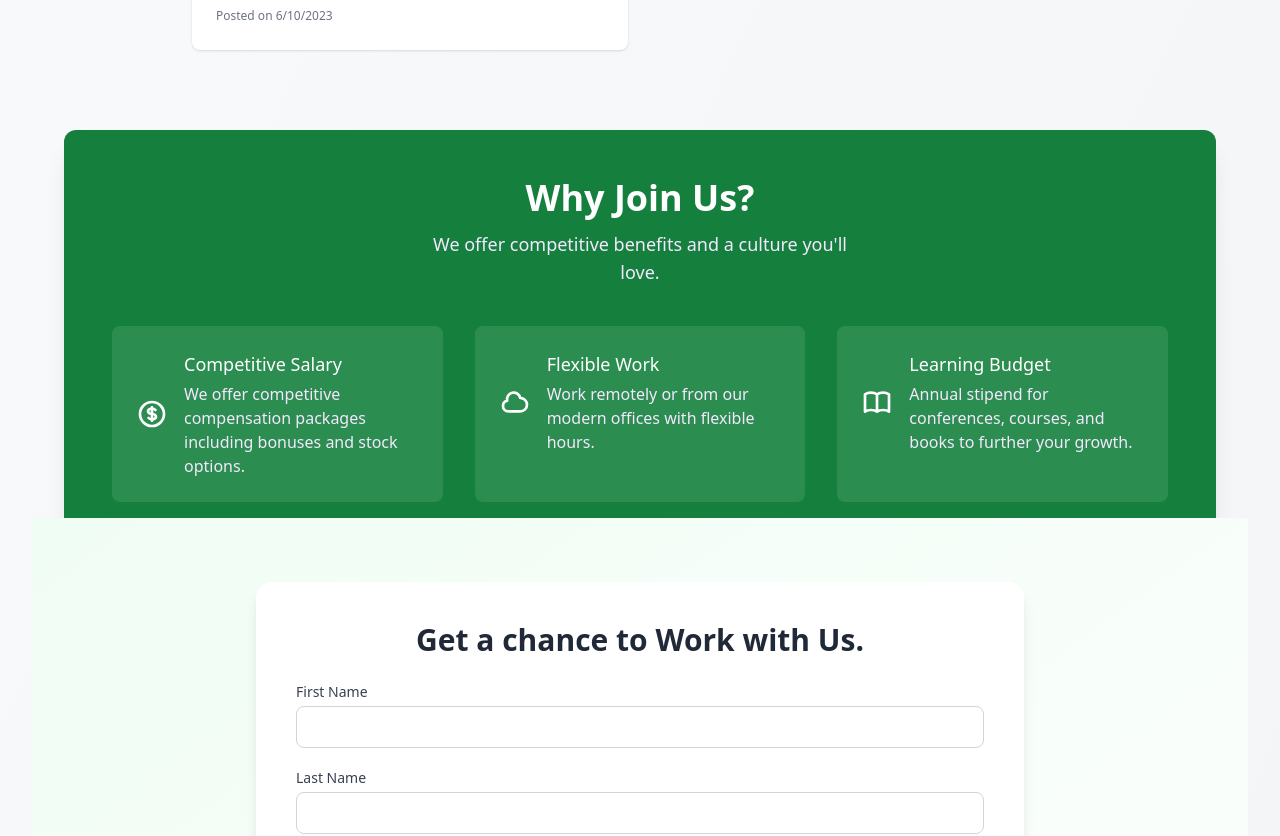
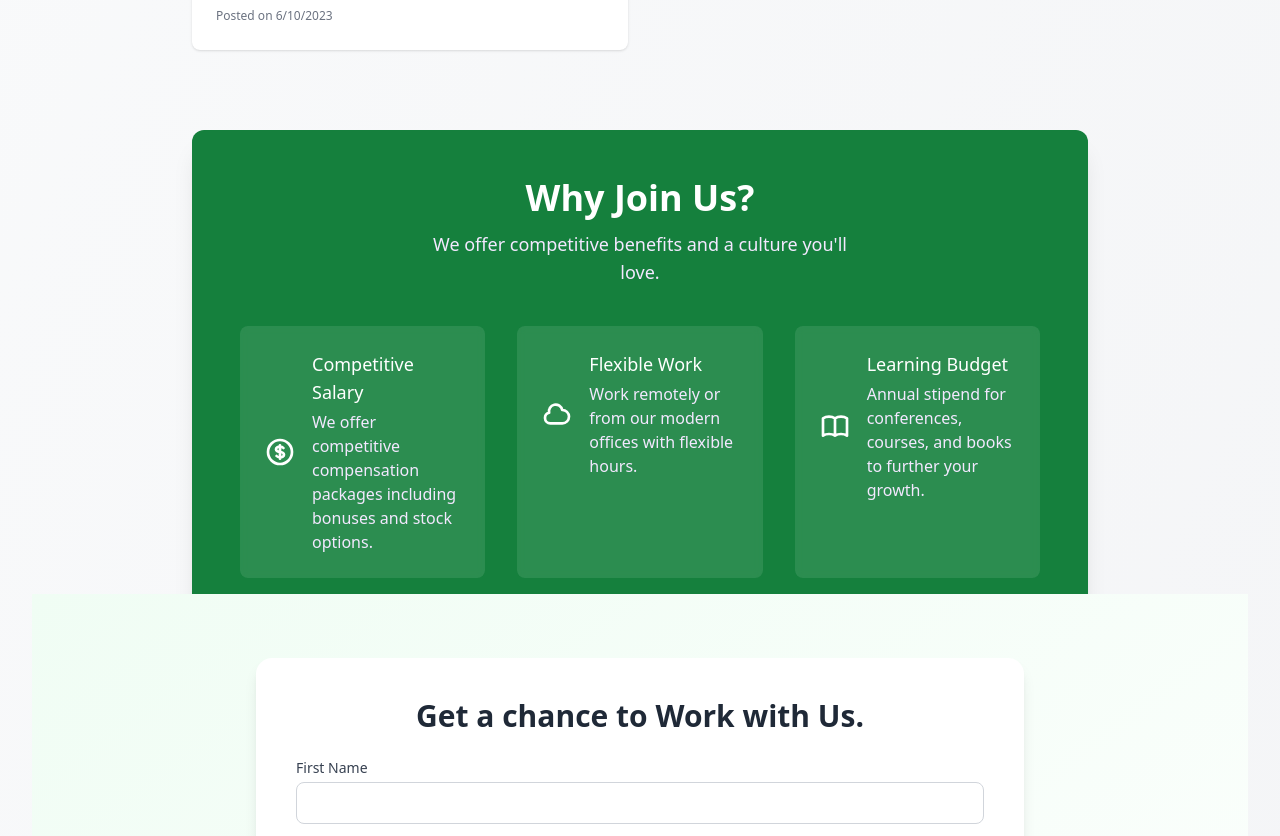
Before and after one commit to vanshika8484/Solar_web, a React (Vite) app: page /career in a window 1280 px wide. Shown: the part 740-1576 px from the top of the page. Built offline with nearby package versions, Linux system fonts and the light colour scheme; a web font is replaced by a local one.

Commit message:
Update Career.jsx

```diff
--- a/src/components/Career.jsx
+++ b/src/components/Career.jsx
@@ -241,7 +241,7 @@ const Career = () => {
         whileInView={{ opacity: 1 }}
         viewport={{ once: true }}
         transition={{ duration: 0.8 }}
-        className="max-w-7xl mx-auto mt-20 px-4 sm:px-6 lg:px-8"
+        className="max-w-7xl mx-auto mt-20 px-4 sm:px-6 lg:px-8 mr-32 ml-32"
       >
         <div className=" bg-green-700 rounded-xl shadow-xl overflow-hidden">
           <div className="px-6 py-12 sm:p-12">
@@ -254,7 +254,7 @@ const Career = () => {
               </p>
             </div>
 
-            <div className="mt-10">
+            <div className="mt-10 ">
               <div className="grid grid-cols-1 gap-8 sm:grid-cols-2 lg:grid-cols-3">
                 {[
                   {
```
